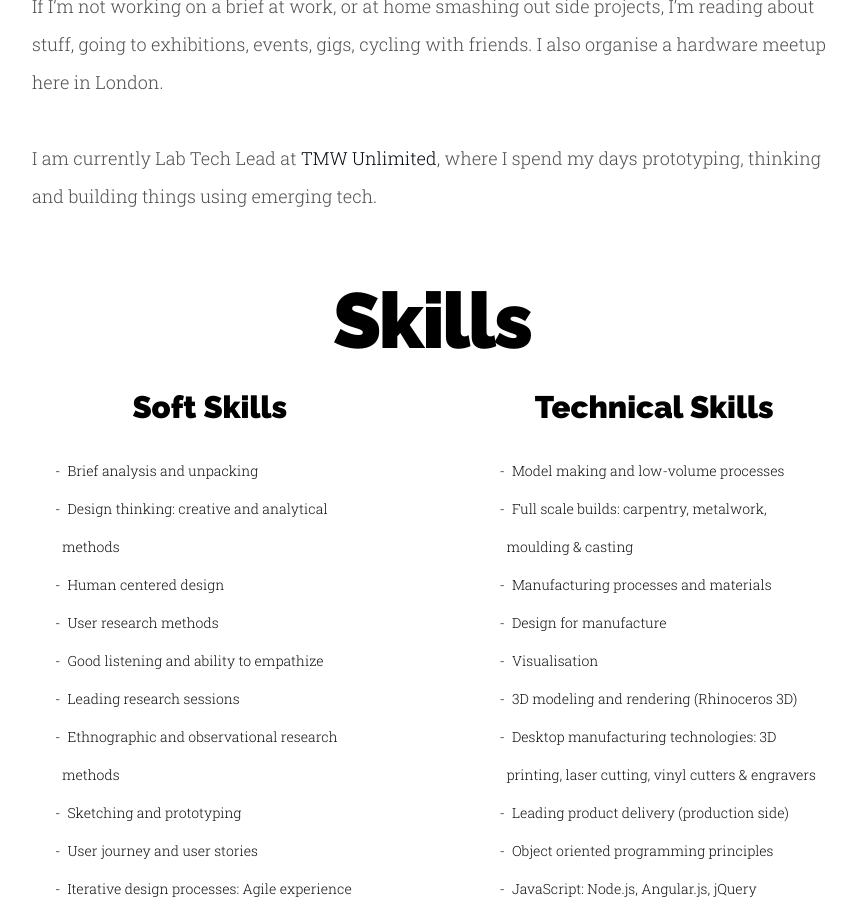
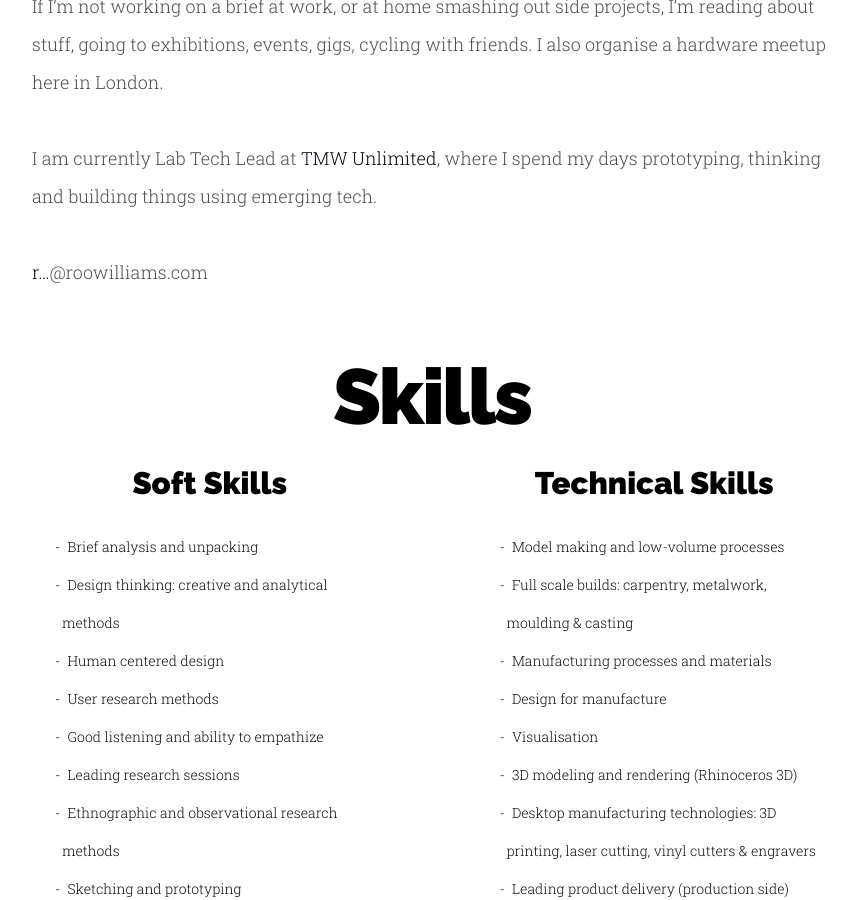
Before and after one commit to roowilliams/roowilliams.github.io-old, a Jekyll site: the page built from about.md, in a window 1280 px wide and 900 px high, scrolled down 1107 px. Shown: the whole window, without its empty margins (208-1064 px from the left). Built offline with Jekyll 4.4.1, drawn with Linux system fonts in a browser that asks for light colours; nearby versions of some CDN libraries; a file with an impossible date is left out.

Commit message:
Update about.md

```diff
--- a/about.md
+++ b/about.md
@@ -18,6 +18,8 @@
 I'm an excitable character, chatty, competitive, pretty brazen and I like it that way. I love making things, casual anthropology, good design, location-based tech, heavy music and learning. I struggle to sleep past 7am, even on a Sunday, because I am genuinely excited by life. If I’m not working on a brief at work, or at home smashing out side projects, I’m reading about stuff, going to exhibitions, events, gigs, cycling with friends. I also organise a hardware meetup here in London.
 
 I am currently Lab Tech Lead at <a href="http://www.tmwunlimited.com" target="_blank">TMW Unlimited</a>, where I spend my days prototyping, thinking and building things using emerging tech.
+
+<a href="http://www.google.com/recaptcha/mailhide/d?k=017zqiDGP6-vox_pF6XA1gfw==&amp;c=kWkFPkZiFDjJse66ZAohkr3_JakXKN79hRBi2JUwCqs=" onclick="window.open('http://www.google.com/recaptcha/mailhide/d?k\075017zqiDGP6-vox_pF6XA1gfw\75\75\46c\75kWkFPkZiFDjJse66ZAohkr3_JakXKN79hRBi2JUwCqs\075', '', 'toolbar=0,scrollbars=0,location=0,statusbar=0,menubar=0,resizable=0,width=500,height=300'); return false;" title="Reveal this e-mail address">r...</a>@roowilliams.com
 
 <h1 class="section-title">Skills</h1>
 
```
